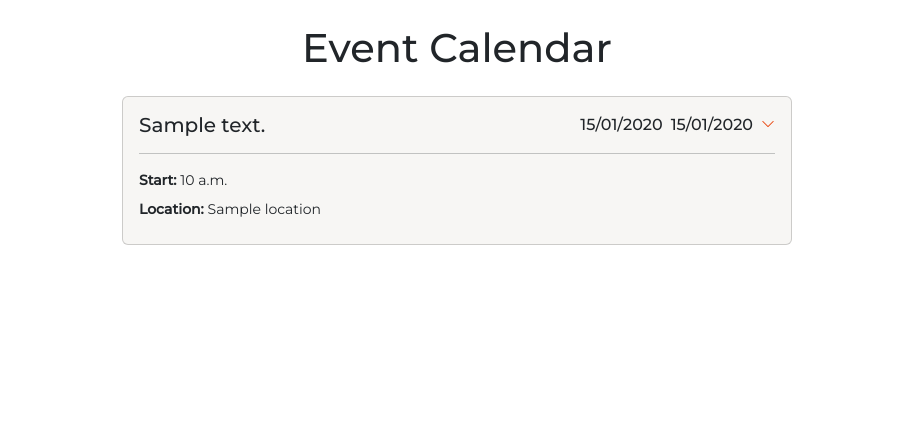
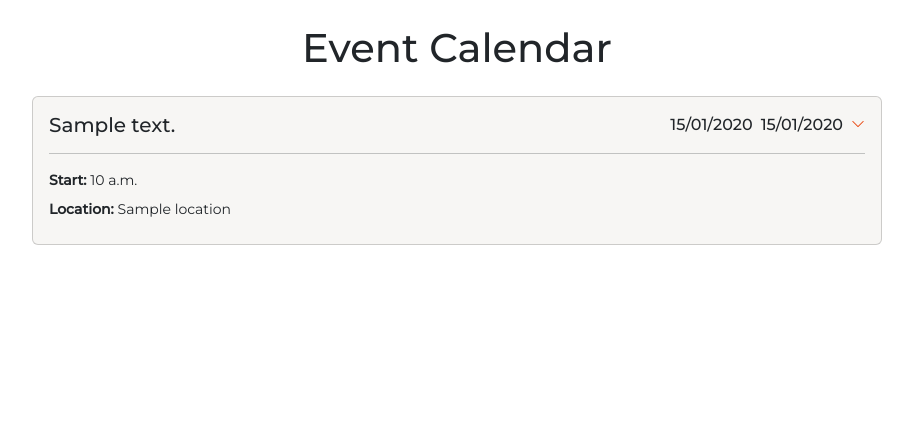
Before and after one commit to SimonHlavsa/Nautilus, a Django app: template main/templates/main/calendar.html in a window 1280 px wide. Shown: the part 56-500 px from the top of the page, without its empty margins (183-1096 px from the left). Run offline with Django 5.2, Linux system fonts and the light colour scheme; the template is opened without the code that fills it: most values are stand-ins (such as "Sample title", 1, 10 or a date in 2020).

Commit message:
feat: enhance calendar layout with responsive container and improved event display

```diff
--- a/main/static/main/css/calendar.css
+++ b/main/static/main/css/calendar.css
@@ -1,3 +1,8 @@
+@media (min-width: 992px) {
+    .calendar-container {
+        width: 850px;
+    }
+  }
 .card {
     background-color: #f7f6f4;
 }
--- a/main/templates/main/calendar.html
+++ b/main/templates/main/calendar.html
@@ -9,6 +9,7 @@
 {% block content %}
 <h1 class="text-center mb-4">{% trans "Event Calendar" %}</h1>
 {% if events %}
+  <div class="calendar-container">
     {% for event in events %}
       <div class="card mb-4 w-100">
         <div class="card-body">
@@ -42,9 +43,9 @@
             </p>
           {% endif %}
           <div class="collapse" id="collapse{{ forloop.counter }}">
-          <div class="mb-2">
+            <div>
               {% if event.description %}
-                <p class="card-text my-1">
+                  <p class="card-text mb-2">
                       <strong>{% trans "Description:" %}</strong>
                   </p>
                   <p>{{ event.description|safe }}</p>
@@ -62,7 +63,6 @@
                 </div>
               {% endif %}
 
-
               {% if event.fbLink %}
               <div class="d-flex justify-content-end">
                   <div class="d-flex justify-content-center link-red">
@@ -75,6 +75,7 @@
         </div>
       </div>
     {% endfor %}
+  </div>
 {% else %}
   <p class="text-center">{% trans "There are currently no scheduled events in the calendar." %}</p>
 {% endif %}
```
Lines whose indentation alone changed are shown as unchanged.
